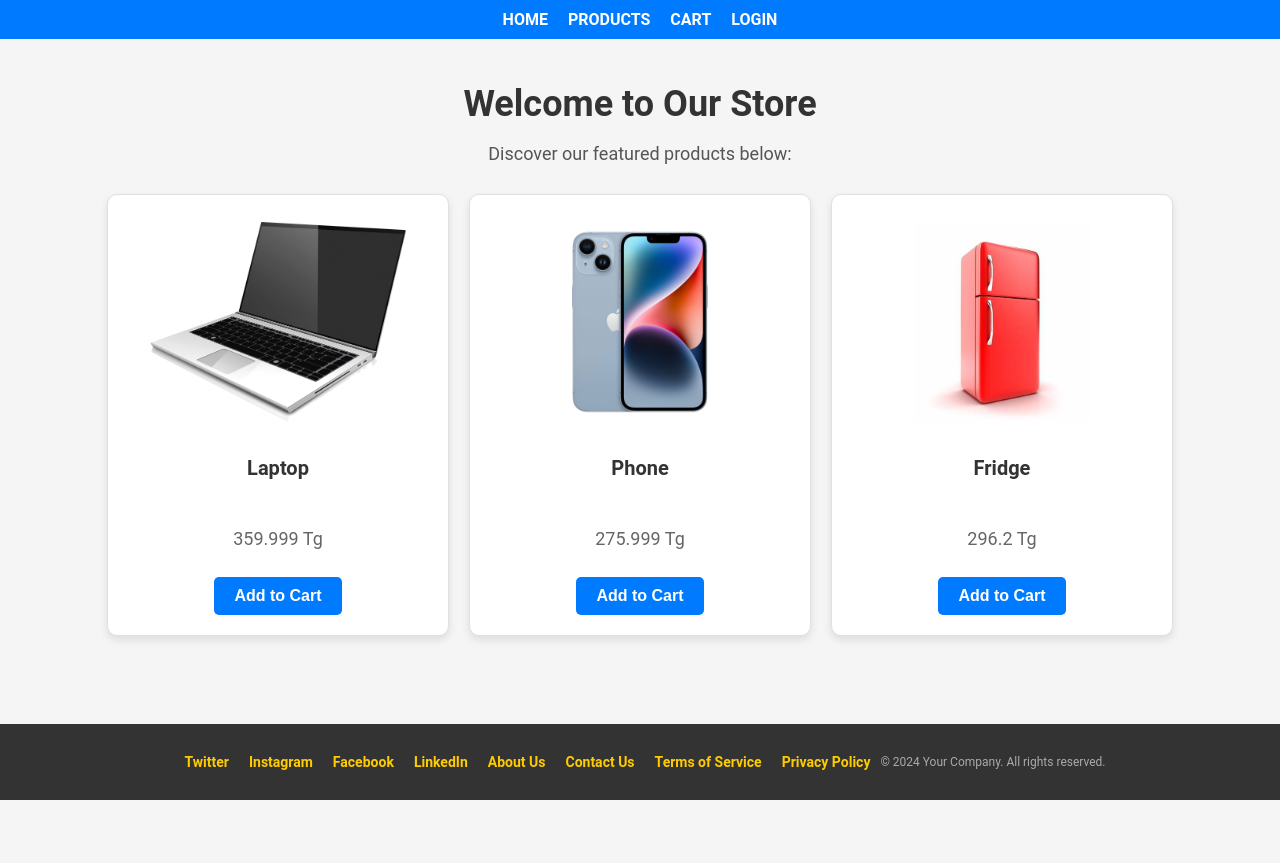
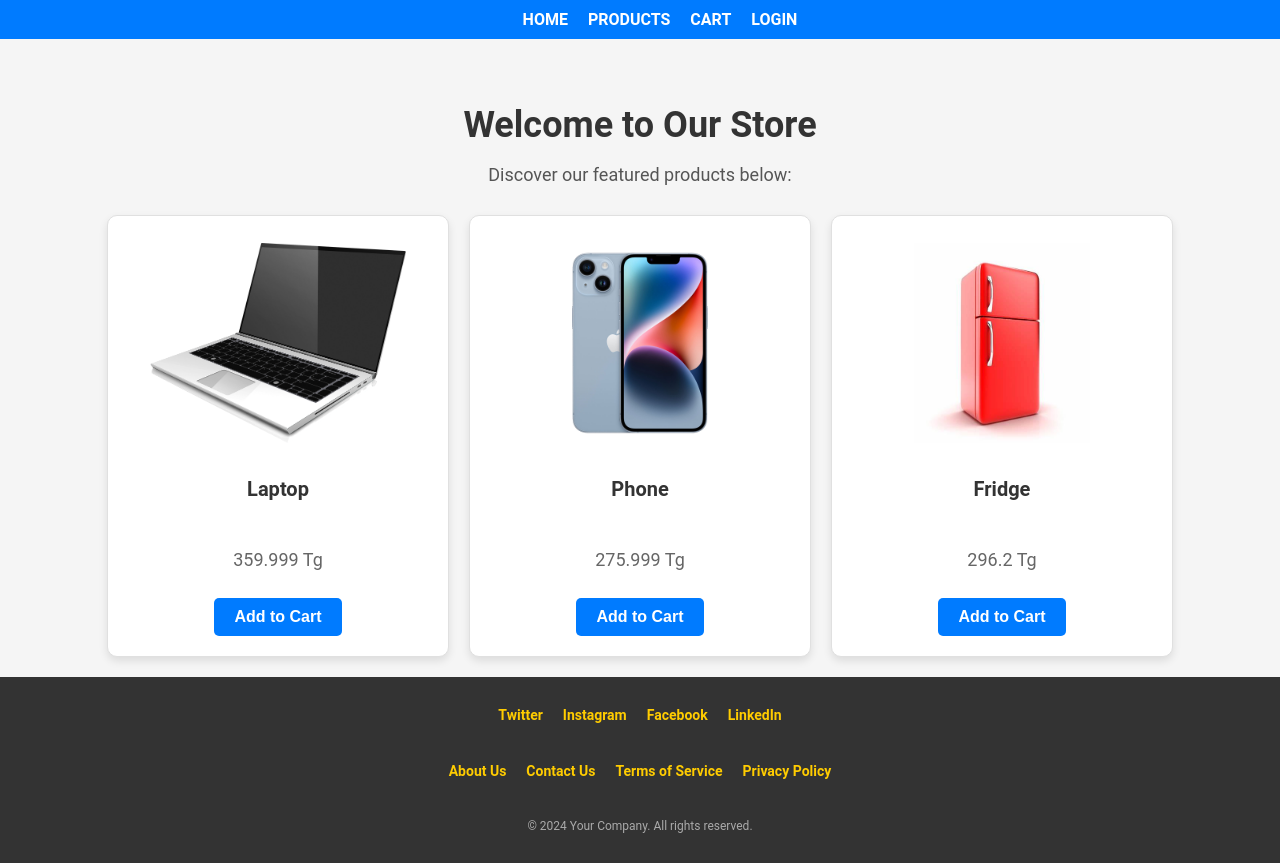
Before and after one commit to Coach-wannabe/ecommerce-vue-2, a Nuxt app: page / in a window 1280 px wide. Before the commit the page ends 800 px from the top, so only its background shows below. Built offline with nearby package versions, Linux system fonts and the light colour scheme.

Commit message:
Update app.vue

```diff
--- a/app.vue
+++ b/app.vue
@@ -86,6 +86,7 @@ onMounted(() => {
 
 .content {
   flex-grow: 1; /* Pushes footer to the bottom when content is small */
+  margin-top: 60px;
 }
 
 /* Navigation Bar */
@@ -96,6 +97,10 @@ onMounted(() => {
   justify-content: center;
   align-items: center;
   padding: 10px 20px;
+  position: fixed;
+  top: 0;
+  width: 100%;
+  z-index: 1000;
 }
 
 .nav-links {
@@ -129,11 +134,9 @@ onMounted(() => {
 
 .footer-content {
   display: flex;
-  flex-wrap: wrap;
-  justify-content: space-between;
+  flex-direction: column;
   align-items: center;
-  max-width: 1200px;
-  margin: 0 auto;
+  gap: 20px;
 }
 
 /* Footer Sections */
```
